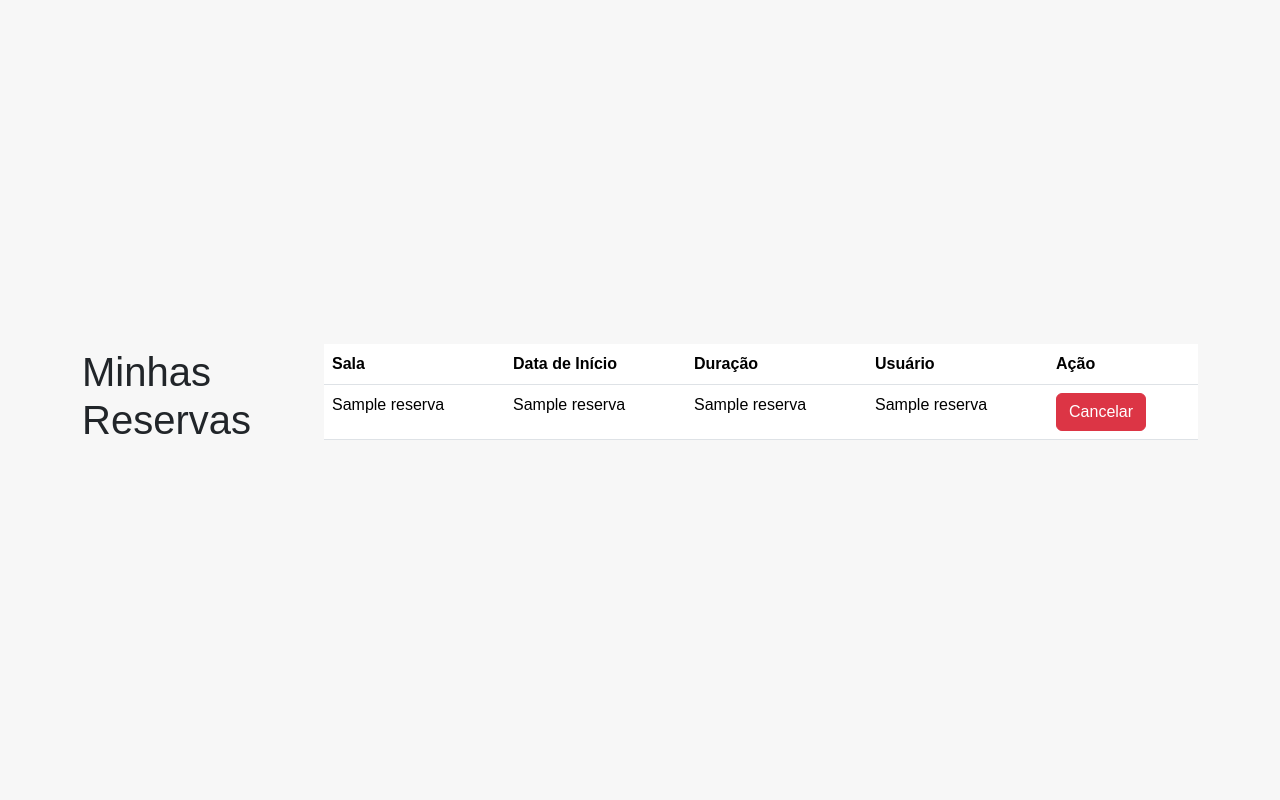
After one commit to kamipip/reserva-de-salas, a Flask app: template templates/minhas_reservas.html in a window 1280 px wide. The commit adds this page. Run offline with Flask 3, Linux system fonts and the light colour scheme; the template is opened without the code that fills it: most values are stand-ins (such as "Sample title", 1, 10 or a date in 2020); parts of the project's set-up code (start-up, migrations or seed data) failed here and were passed over; some libraries are stand-ins or nearby versions.

Commit message:
update visualizar minhas reservas

```diff
--- a/main.py
+++ b/main.py
@@ -12,6 +12,11 @@ app.config['UPLOAD_PATH'] = os.path.join(os.path.dirname(os.path.abspath(__file_
 locale.setlocale(locale.LC_TIME, 'pt_BR.UTF-8')
 
 banco = Banco()
+
+MAX_PROJETORES = 5
+MAX_CAIXAS_SOM = 3
+projetores_disponiveis = MAX_PROJETORES
+caixas_som_disponiveis = MAX_CAIXAS_SOM
 
 @app.route('/')
 def index():
@@ -62,7 +67,33 @@ def reserva():
         data_inicio = request.form['data_inicio']
         duracao = request.form['duracao']
         usuario = request.form['usuario']
+        projetor = request.form.get('projetor')
+        caixa_som = request.form.get('caixa_som')
 
+
+        global projetores_disponiveis, caixas_som_disponiveis
+        #contador de recursos disponíveis
+        if projetor and projetores_disponiveis > 0:
+            projetores_disponiveis -= 1
+        if caixa_som and caixas_som_disponiveis > 0:
+            caixas_som_disponiveis -= 1
+        if (projetor and projetores_disponiveis < 0) or (caixa_som and caixas_som_disponiveis < 0):
+            return jsonify({'message': 'Recursos esgotados para esta reserva'}), 400
+
+
+        #declarações para que todas as reservas não tenham id=0
+        id_reserva = None
+        sala_id = 1
+
+
+        # Verificar se já existe uma reserva para a mesma sala, data e horário
+        with banco.conectaBanco() as mydb:
+            cursor = mydb.cursor()
+            cursor.execute("SELECT * FROM reservas WHERE sala_id = %s AND data_inicio = %s", (sala_id, data_inicio))
+            if cursor.fetchone():
+                return jsonify({'message': 'Já existe uma reserva para esta sala nesta data e horário'}), 400
+
+        #Verificação da data de início da reserva e do usuário
         data_atual = datetime.now().strftime('%Y-%m-%dT%H:%M')
         if data_inicio < data_atual:
             return jsonify({'message': 'A data de início da reserva deve ser no futuro'}), 400
@@ -78,10 +109,11 @@ def reserva():
             if cursor.fetchone():
                 return jsonify({'message': 'Já existe uma reserva para esta sala nesta data e horário'}), 400
 
-
-            cursor.execute("INSERT INTO reservas (sala_id, data_inicio, duracao, usuario) VALUES (%s, %s, %s, %s)", (sala_id, data_inicio, duracao, usuario))
+        #Inserção das reservas no banco de dados
+        with banco.conectaBanco() as mydb:
+            cursor = mydb.cursor()
+            cursor.execute("INSERT INTO reservas (id, sala_id, data_inicio, duracao, usuario) VALUES (%s, %s, %s, %s, %s)", (id_reserva, sala_id, data_inicio, duracao, usuario))
             mydb.commit()
-
 
         data_formatada = datetime.strptime(data_inicio, '%Y-%m-%dT%H:%M').strftime('%d de %B de %Y')
         mensagem = f"Parabéns, sua reserva foi realizada. Não esqueça que foi para o dia {data_formatada} e por apenas {duracao} horas."
@@ -93,24 +125,41 @@ def reserva():
         cursor.execute("SELECT * FROM salas")
         salas = [sala[1] for sala in cursor.fetchall()]  # Apenas os nomes das salas
 
-    return render_template('reserva.html', salas=salas)
+    return render_template('reserva.html', salas=salas, projetores_disponiveis=projetores_disponiveis, caixas_som_disponiveis=caixas_som_disponiveis)
 
+
+@app.route('/minhas-reservas')
+def minhas_reservas():
+    if 'usuario_logado' not in session or session['usuario_logado'] is None:
+        return redirect(url_for('login'))
+
+    usuario = session['usuario_logado']
+
+    # Obter as reservas do usuário logado
+    reservas = banco.obterReservasUsuario(usuario)
+
+    return render_template('minhas_reservas.html', reservas=reservas)
 
 
 
 @app.route('/cancelar-reserva', methods=['POST'])
-def cancelar_reserva():
+def cancelar_reserva_formulario():
     if 'usuario_logado' not in session or session['usuario_logado'] is None:
         return jsonify({'message': 'Usuário não está logado'}), 401
 
     reserva_id = request.form['reserva_id']
 
-    with banco.conectaBanco() as mydb:
-        cursor = mydb.cursor()
-        cursor.execute("DELETE FROM reservas WHERE id = %s", (reserva_id,))
-        mydb.commit()
+    # Remover a reserva do banco de dados
+    try:
+        with banco.conectaBanco() as mydb:
+            cursor = mydb.cursor()
+            cursor.execute("DELETE FROM reservas WHERE id = %s", (reserva_id,))
+            mydb.commit()
+    except Exception as e:
+        return jsonify({'message': f'Erro ao cancelar reserva: {e}'}), 500
 
     return jsonify({'message': 'Reserva cancelada com sucesso'})
+
 
 @app.route('/logout', methods=['GET', 'POST'])
 def logout():
--- /dev/null
+++ b/templates/minhas_reservas.html
@@ -0,0 +1,43 @@
+<!DOCTYPE html>
+<html>
+<head>
+    <title>Minhas Reservas</title>
+    <meta name="viewport" content="width=device-width, initial-scale=1.0">
+    <link href="static/bootstrap.min.css" rel="stylesheet">
+    <link href="static/estilo.css" rel="stylesheet">
+</head>
+<body>
+    <div class="container">
+        <h1>Minhas Reservas</h1>
+        <table class="table">
+            <thead>
+                <tr>
+                    <!-- Removendo a coluna ID -->
+                    <th>Sala</th>
+                    <th>Data de Início</th>
+                    <th>Duração</th>
+                    <th>Usuário</th>
+                    <th>Ação</th>
+                </tr>
+            </thead>
+            <tbody>
+                {% for reserva in reservas %}
+                <tr>
+                    <!-- Removendo a célula de ID -->
+                    <td>{{ reserva[1] }}</td>  <!-- Nome da sala -->
+                    <td>{{ reserva[2] }}</td>  <!-- Data de início -->
+                    <td>{{ reserva[3] }}</td>  <!-- Duração -->
+                    <td>{{ reserva[4] }}</td>  <!-- Usuário -->
+                    <td>
+                        <form action="/cancelar-reserva" method="POST">
+                            <input type="hidden" name="reserva_id" value="{{ reserva[0] }}">  <!-- ID da reserva -->
+                            <button type="submit" class="btn btn-danger">Cancelar</button>
+                        </form>
+                    </td>
+                </tr>
+                {% endfor %}
+            </tbody>
+        </table>
+    </div>
+</body>
+</html>
--- a/templates/pagina.html
+++ b/templates/pagina.html
@@ -20,6 +20,7 @@
             <form action="{{url_for('logout')}}" method="post">
                 <input class="btn btn-danger btn-lg btn-block" type="submit" value="Sair">
             </form>
+            <a href="{{ url_for('minhas_reservas') }}" class="btn btn-secondary">Minhas Reservas</a>
         </div>
     </div>
 </body>
--- a/templates/reserva.html
+++ b/templates/reserva.html
@@ -21,11 +21,13 @@
                 </div>
                 <div class="form-group">
                     <label for="projetor">Projetor:</label>
-                    <input type="checkbox" name="projetor" id="projetor" value="1">
+                    <input type="checkbox" name="projetor" id="projetor" value="1" {% if projetores_disponiveis <= 0 %} disabled {% endif %}>
+                    <span>Disponíveis: {{ projetores_disponiveis }}</span>
                 </div>
                 <div class="form-group">
                     <label for="caixa_som">Caixa de Som:</label>
-                    <input type="checkbox" name="caixa_som" id="caixa_som" value="1">
+                    <input type="checkbox" name="caixa_som" id="caixa_som" value="1" {% if caixas_som_disponiveis <= 0 %} disabled {% endif %}>
+                    <span>Disponíveis: {{ caixas_som_disponiveis }}</span>
                 </div>
                 <div class="form-group">
                     <label for="data_inicio">Data e Hora de Início:</label>
```
Also changed, not shown: conf_banco.py (+12 -1 lines).
